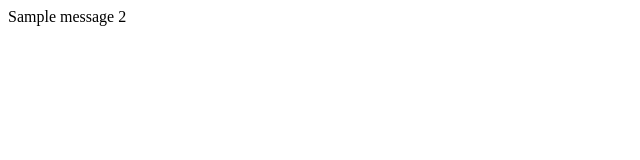
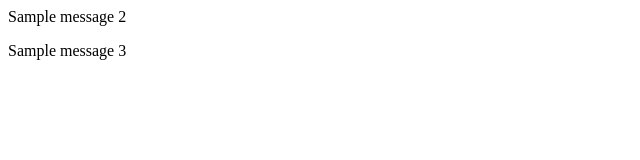
Before and after one commit to Ragi-Varshini-Reddy/trial-2, a plain HTML site: page index.html in a window 1280 px wide. Shown: the whole page, without its empty margins (0-640 px from the left). Drawn offline with Linux system fonts and the light colour scheme.

Commit message:
Added a new sentence

```diff
--- a/index.html
+++ b/index.html
@@ -1 +1,2 @@
 <p>Sample message 2</p>
+<p>Sample message 3</p>
```
